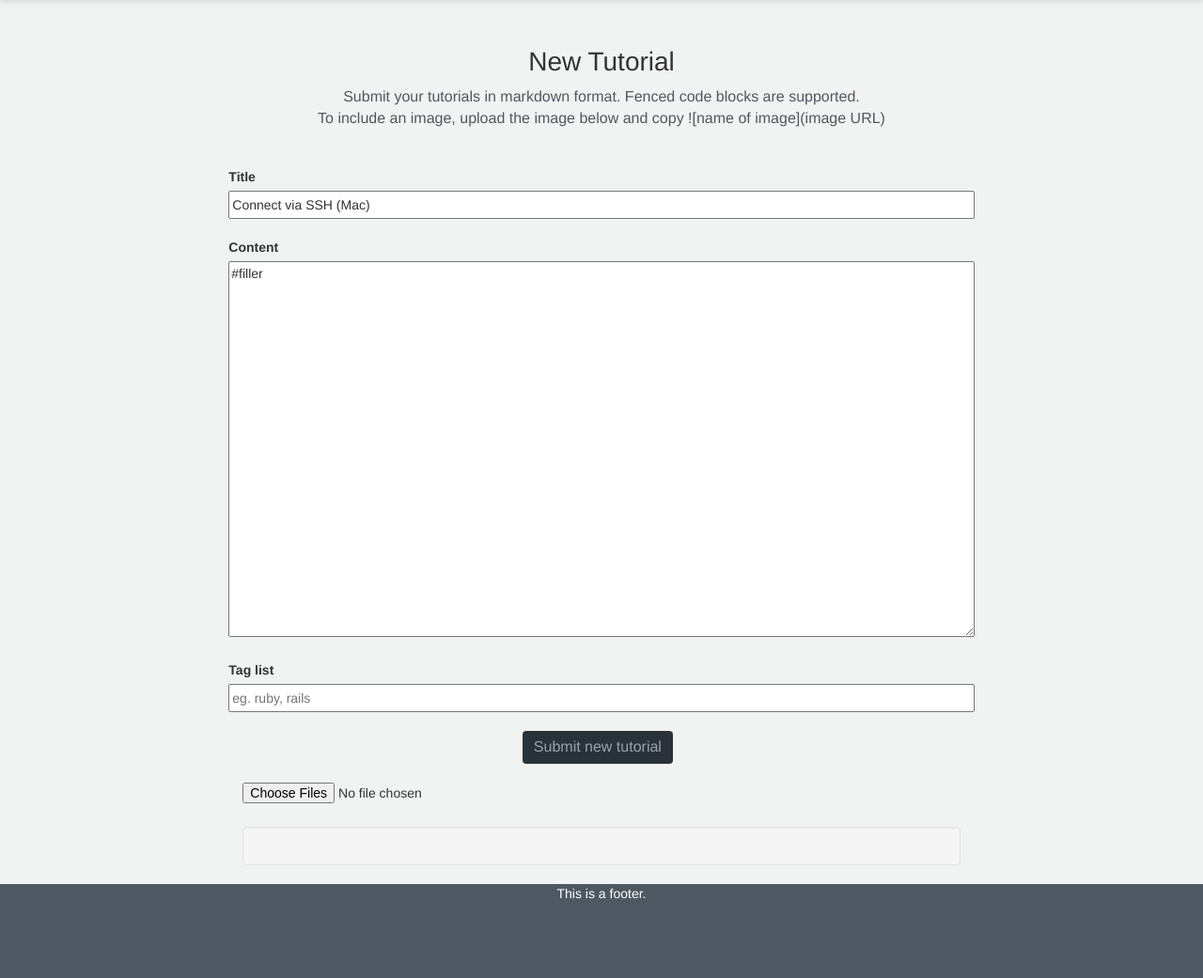
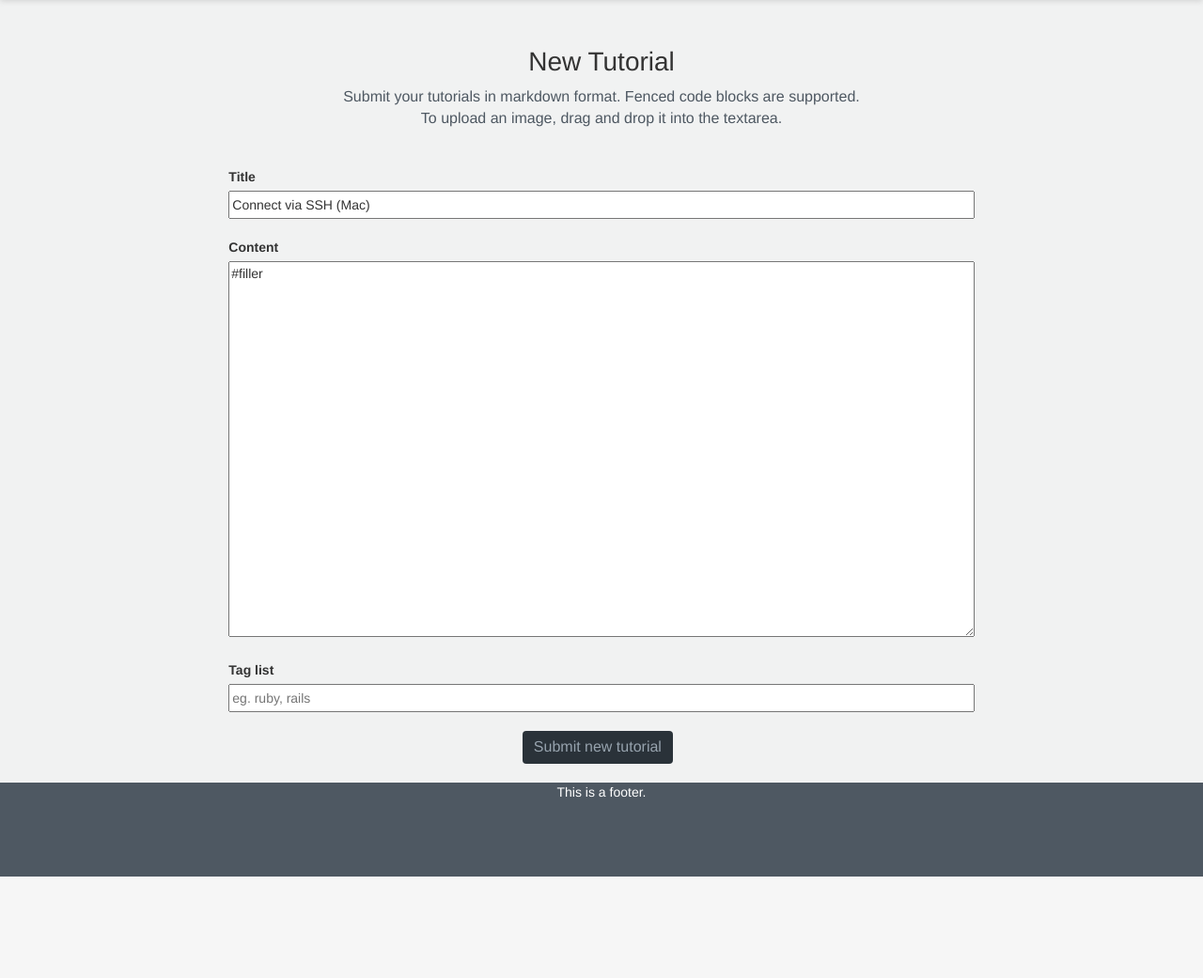
Before and after one commit to nitrous-io/community, a Rails app: template app/views/tutorials/new.html.slim in a window 1280 px wide. Shown: the part 49-1090 px from the top of the page at 94% size. After the commit the page ends 982 px from the top, so only its background shows below. Run offline with Rails 7, Linux system fonts and the light colour scheme; the template is opened without the code that fills it, so the values that code supplies are empty; data comes from the database, SQL or seed files in the repository; style sheets or scripts are compiled from the project's sources; some libraries are stand-ins or nearby versions.

Commit message:
Use different js library for image upload

```diff
--- a/app/assets/javascripts/application.js
+++ b/app/assets/javascripts/application.js
@@ -12,6 +12,7 @@
 //
 //= require jquery
 //= require jquery_ujs
-//= require dropzone
+//= require inline-attachment
+//= require jquery.inline-attachment
 //= require bootstrap-sprockets
 //= require_tree .
--- /dev/null
+++ b/app/assets/javascripts/image_upload.js
@@ -0,0 +1,9 @@
+$(document).ready(function() {
+  $(function() {
+    $('textarea').inlineattachment({
+      uploadUrl: '/image_contents',
+      // FIXME: urlText not working. http://git.razko.nl/InlineAttachment/
+      urlText: "![file]({filename})"
+    });
+  });
+});
--- a/app/assets/javascripts/tutorials.js
+++ /dev/null
@@ -1,23 +0,0 @@
-$(function() {
-  var imageDropzone;
-  imageDropzone = new Dropzone("#image-dropzone");
-  return imageDropzone.on("success", function(file, responseText) {
-    var _this = this;
-    appendContent(responseText.file_name.url, responseText.file_name);
-    setTimeout(function(){
-      _this.removeAllFiles();
-    },1000);
-  });
-});
-
-//TODO: Fix imageName
-var appendContent = function(imageUrl, imageName) {
-  $("#image-contents").append('<div class="col-md-6 col-lg-6">' +
-  '<div class="thumbnail"><img src="' + imageUrl + '"/>' +
-  '<div class="caption">' +
-  "![alternate-name]" + "("+ imageUrl + ")" +
-  '</div>' +
-  '</div></div>');
-};
-
-Dropzone.autoDiscover = false;
--- a/app/assets/stylesheets/application.css.scss
+++ b/app/assets/stylesheets/application.css.scss
@@ -12,7 +12,6 @@
  *
  *= require_tree .
  *= require_self
- *= require dropzone/dropzone
  */
 
 @import "bootstrap-sprockets";
--- a/app/assets/stylesheets/rouge.css.erb
+++ b/app/assets/stylesheets/rouge.css.erb
@@ -1,2 +1,2 @@
-<%= Rouge::Themes::Github.render(:scope => '.highlight') %>
+<%= Rouge::Themes::Github.render(scope: '.highlight') %>
 <%# For color themes: https://github.com/jneen/rouge %>
--- a/app/controllers/image_contents_controller.rb
+++ b/app/controllers/image_contents_controller.rb
@@ -1,11 +1,13 @@
 class ImageContentsController < ApplicationController
   before_action :verify_admin
+  # TODO: Find a better solution to csrf authenticity token issue.
+  skip_before_filter :verify_authenticity_token
 
   def create
     image = Image.new(file_name: params[:file])
     if image.save!
       respond_to do |format|
-        format.json{ render :json => image }
+        format.json{ render json: image }
       end
     end
   end
--- a/app/services/markdown_service.rb
+++ b/app/services/markdown_service.rb
@@ -5,7 +5,7 @@ class MarkdownService
 
   def initialize
     options = { filter_html: true, hard_wrap: true, prettify: true }
-    extensions = { fenced_code_blocks: true, autolink: true, strikethrough: true,}
+    extensions = { fenced_code_blocks: true, autolink: true, strikethrough: true }
 
     renderer = HTML.new(options)
     @markdown = Redcarpet::Markdown.new(renderer, extensions)
--- a/app/views/blogs/new.html.slim
+++ b/app/views/blogs/new.html.slim
@@ -5,7 +5,10 @@
   .row
     .col-xs-12.col-md-8.col-lg-8.col-md-offset-2.col-lg-offset-2
       h1.title New Blog Post
-      .desc Upload your blog post in markdown format. Fenced code blocks are supported.
+      .desc
+        | Upload your blog post in markdown format. Fenced code blocks are supported.
+        br
+        | To upload an image, drag and drop it into the textarea.
 
   = form_for @blog, url: blogs_path do |f|
     .row
--- a/app/views/tutorials/new.html.slim
+++ b/app/views/tutorials/new.html.slim
@@ -8,11 +8,9 @@
       .desc
         | Submit your tutorials in markdown format. Fenced code blocks are supported.
         br
-        | To include an image, upload the image below and copy ![name of image](image URL)
+        | To upload an image, drag and drop it into the textarea.
 
   = form_for @tutorial, url: tutorials_path do |f|
-    .row
-      .dropzone-previews
     .row
       .col-xs-12.col-md-8.col-lg-8.col-md-offset-2.col-lg-offset-2
         .card-entry
@@ -35,15 +33,3 @@
       .col-xs-4.col-md-4.col-lg-4.col-md-offset-5.col-lg-offset-5
         .card-submit-btn
           = f.submit "Submit new tutorial"
-
-.row
-  .col-xs-12.col-md-8.col-lg-8.col-md-offset-2.col-lg-offset-2
-    = form_tag '/image_contents', method: :post, class: "dropzone form", id: "image-dropzone" do
-      .fallback
-        = file_field_tag "images", multiple: true
-
-.row style=("margin-top: 25px;")
-  .col-xs-12.col-md-8.col-lg-8.col-md-offset-2.col-lg-offset-2
-    .well
-      .row
-        #image-contents.col-lg-12
--- a/config/routes.rb
+++ b/config/routes.rb
@@ -23,7 +23,7 @@ Rails.application.routes.draw do
   # Likes
   resources :likes, only: [:create]
 
-  # Images Upload
+  # Image uploads
   resources :image_contents, only: [:create]
 
   # The priority is based upon order of creation: first created -> highest priority.
```
Also changed, not shown: Gemfile, Gemfile.lock.
